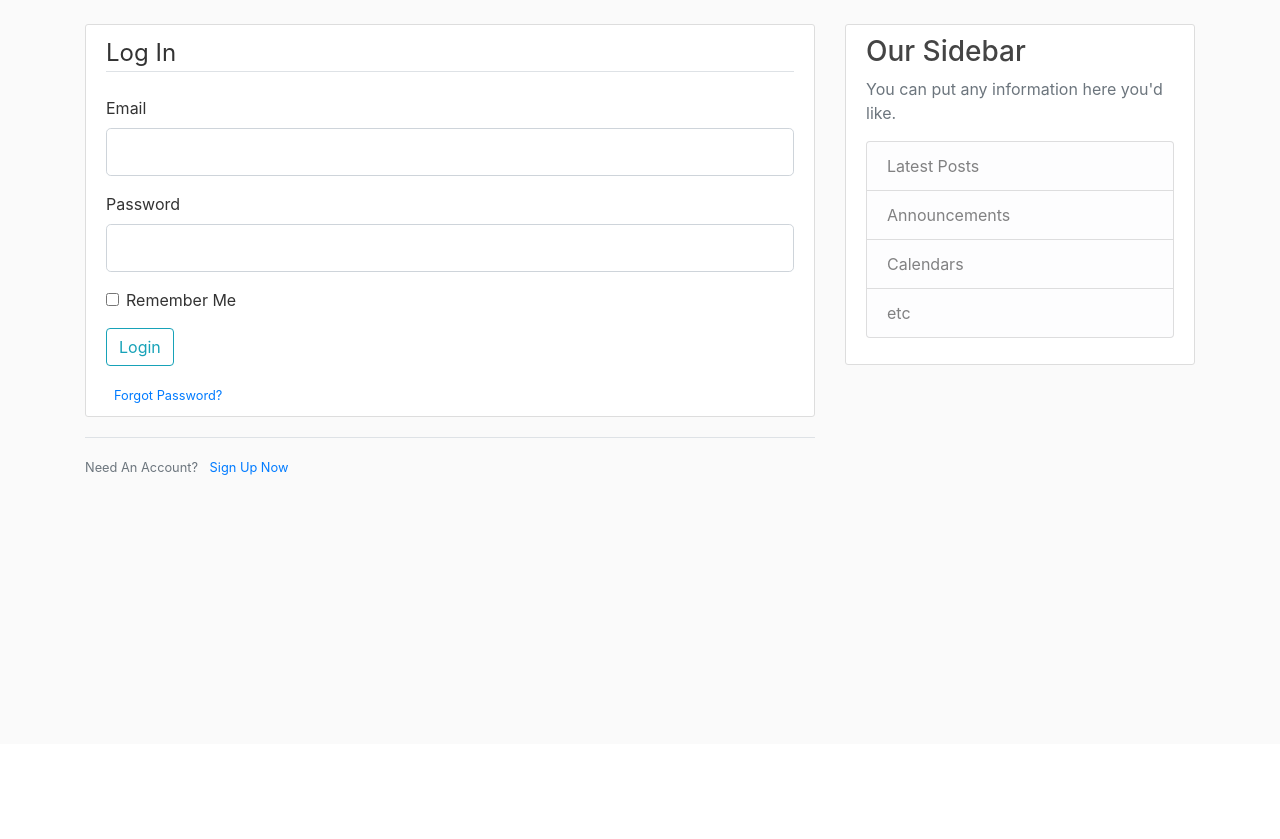
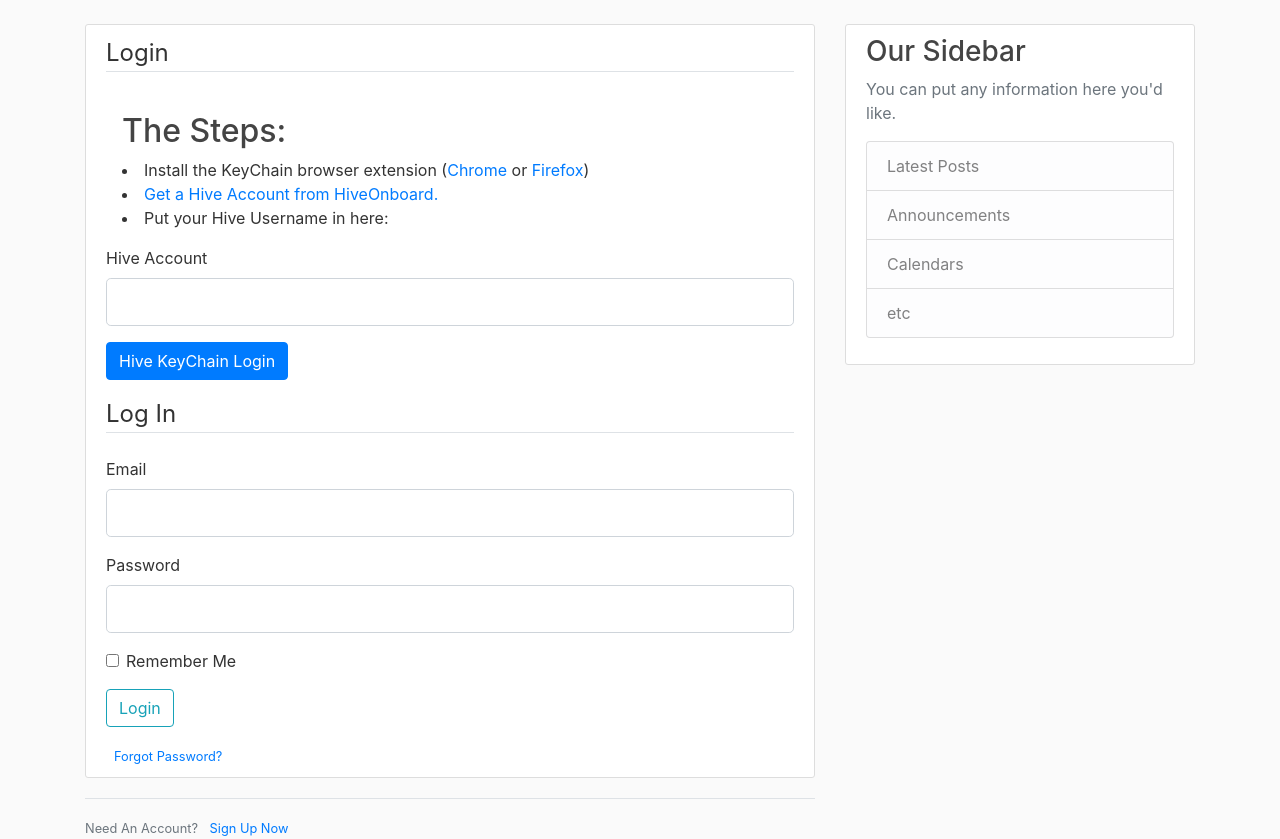
Before and after one commit to brianoflondon/python-flask-hive-keychain-demo, a Flask app: page /login in a window 1280 px wide. Shown: the part 56-895 px from the top of the page. Before the commit the page ends 531 px from the top, so only its background shows below. Run offline with Flask 2, Linux system fonts and the light colour scheme; some libraries are stand-ins or nearby versions.

Commit message:
Hive Keychain

```diff
--- a/flaskblog/templates/login.html
+++ b/flaskblog/templates/login.html
@@ -1,8 +1,35 @@
 {% extends "layout.html" %}
 {% block content %}
     <div class="content-section">
+
+        <!-- Adding the Hive Keychain section  -->
+        <fieldset class="form-group">
+            <legend class="border-bottom mb-4">{{ title }}</legend>
+            <div class="container p-3">
+                <h2>The Steps:</h2>
+                <li>Install the KeyChain browser extension (<a href="https://chrome.google.com/webstore/detail/hive-keychain/jcacnejopjdphbnjgfaaobbfafkihpep">Chrome</a> or <a href="https://addons.mozilla.org/en-US/firefox/addon/hive-keychain/">Firefox</a>)</li>
+                <li><a href="https://hiveonboard.com/create-account?ref=brianoflondon" target="_blank" rel="noopener noreferrer">Get a Hive Account from HiveOnboard.</a></li>
+                <li>Put your Hive Username in here:</li>
+            </div>
+            <div class="form-group">
+                {{ form.acc_name.label(class="form-control-label") }}
+                {% if form.acc_name.errors %}
+                    {{ form.acc_name(class="form-control form-control-lg is-invalid") }}
+                    <div class="invalid-feedback">
+                        {% for error in form.acc_name.errors %}
+                            <span>{{ error }}</span>
+                        {% endfor %}
+                    </div>
+                {% else %}
+                    {{ form.acc_name(class="form-control form-control-lg") }}
+                {% endif %}
+            </div>
+            <button class="btn btn-primary" id="Check Keychain" name="check-keychain" onClick="hiveKeychainSign()">Hive KeyChain Login</button>
+        </fieldset>
+        <!-- Adding the Hive Keychain section  -->
+
         <form method="POST" action="">
-            {{ form.hidden_tag() }}
+        {{ form.hidden_tag() }}
             <fieldset class="form-group">
                 <legend class="border-bottom mb-4">Log In</legend>
                 <div class="form-group">
@@ -49,4 +76,40 @@
             Need An Account? <a class="ml-2" href="{{ url_for('register') }}">Sign Up Now</a>
         </small>
     </div>
+
+<!-- Hive Keychain javascript part -->
+<script src="https://cdn.jsdelivr.net/npm/axios/dist/axios.min.js"></script>
+<script>
+function hiveKeychainSign(){
+    let name = document.querySelector("#acc_name").value;
+    console.log(name);
+    const keychain = window.hive_keychain;
+    if (!name) {
+        // need a name
+        console.log('need a name');
+        return
+    }
+    const signedMessageObj = { type: 'login', address: name, page: window.location.href };
+    const messageObj = { signed_message: signedMessageObj, timestamp: parseInt(new Date().getTime() / 1000, 10) };
+    keychain.requestSignBuffer(name, JSON.stringify(messageObj), 'Posting', response => {
+        if (!response.success) { return; }
+            //Successfully logged in
+            console.log(response);
+            //We added stuff here
+            axios.post("/hive/login", response).then((res) => {
+                console.log(res)
+                let data = res.data;
+                //You'd probably want to give the url back in as a json.
+                //Whatever you send back will be save in data. Here' i'm assuming the format
+                //data = {podcaster : "https://google.com"}
+                window.location.href = `${data.loadPage}`;
+            }).catch((err) => {
+                console.log(err);
+                //Deal with any error here
+            })
+        });
+    };
+</script>
+<!-- Hive Keychain javascript part -->
+
 {% endblock content %}
```
